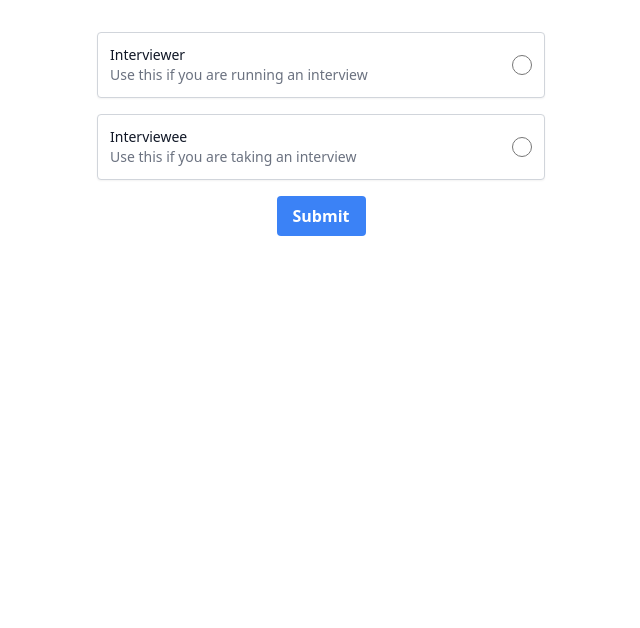
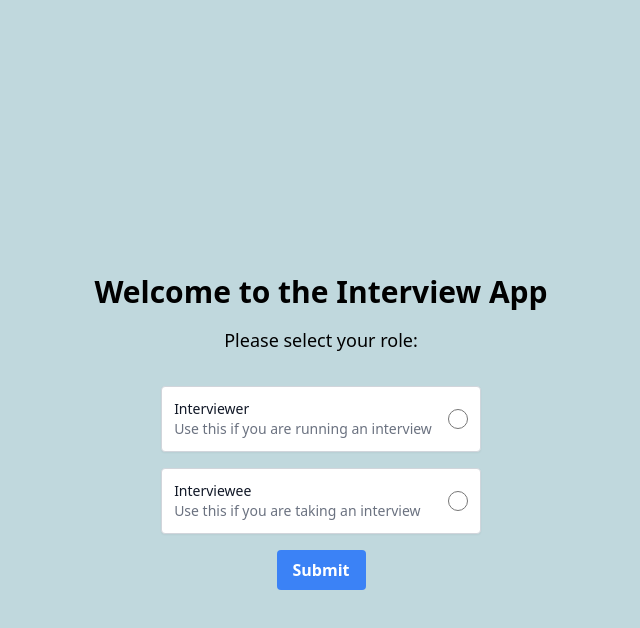
Before and after one commit to mlasitsa/lets-be-fair, a React (Vite) app: page /room/1 in a window 1280 px wide. Shown: the top 628 px of the page, without its empty margins (319-959 px from the left). Built offline with nearby package versions, Linux system fonts and the light colour scheme.

Commit message:
UI basic changes, going to build a table, probably will utilize built component

```diff
--- a/src/react/index.css
+++ b/src/react/index.css
@@ -1,3 +1,8 @@
 @tailwind base;
 @tailwind components;
 @tailwind utilities;
+
+
+body {
+    @apply bg-page
+}
--- a/src/react/pages/StartPage.tsx
+++ b/src/react/pages/StartPage.tsx
@@ -4,7 +4,11 @@ import Form from '../../components/Form'
 const StartPage = () => {
   return (
     <>
+    <div className='flex flex-col items-center justify-center h-screen'>
+      <h1 className='text-3xl font-bold mb-4'>Welcome to the Interview App</h1>
+      <p className='text-lg mb-8'>Please select your role:</p>
     <Form />
+    </div>
     </>
   )
 }
--- a/tailwind.config.js
+++ b/tailwind.config.js
@@ -5,7 +5,11 @@ export default {
     "./src/**/*.{js,ts,jsx,tsx}",
   ],
   theme: {
-    extend: {},
+    extend: {
+      colors: {
+        page: '#C0D8DD'
+      }
+    },
   },
   plugins: [],
 }
```
Also changed, not shown: 1 other file (tests, documents, lock files or other folders).
